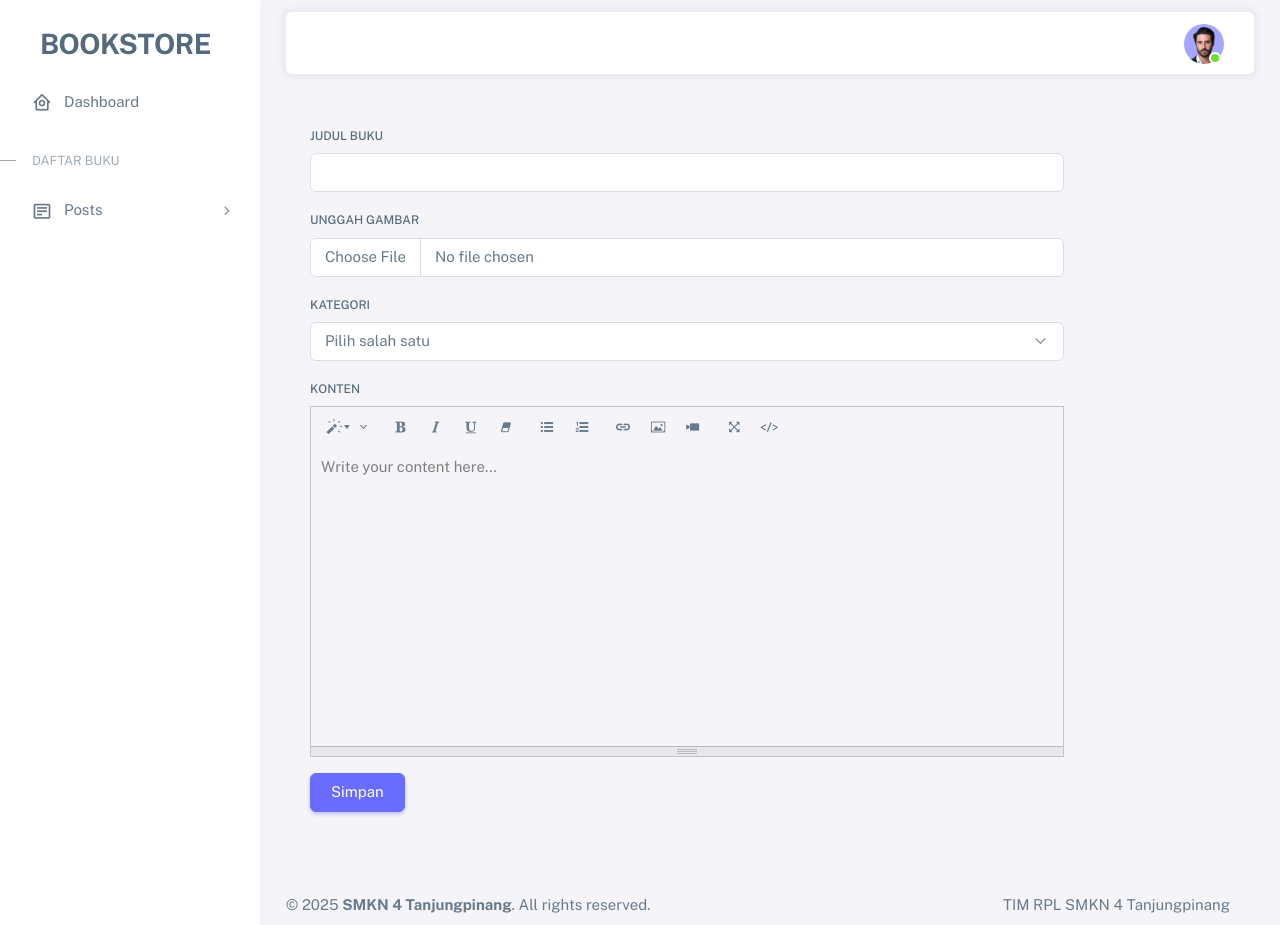
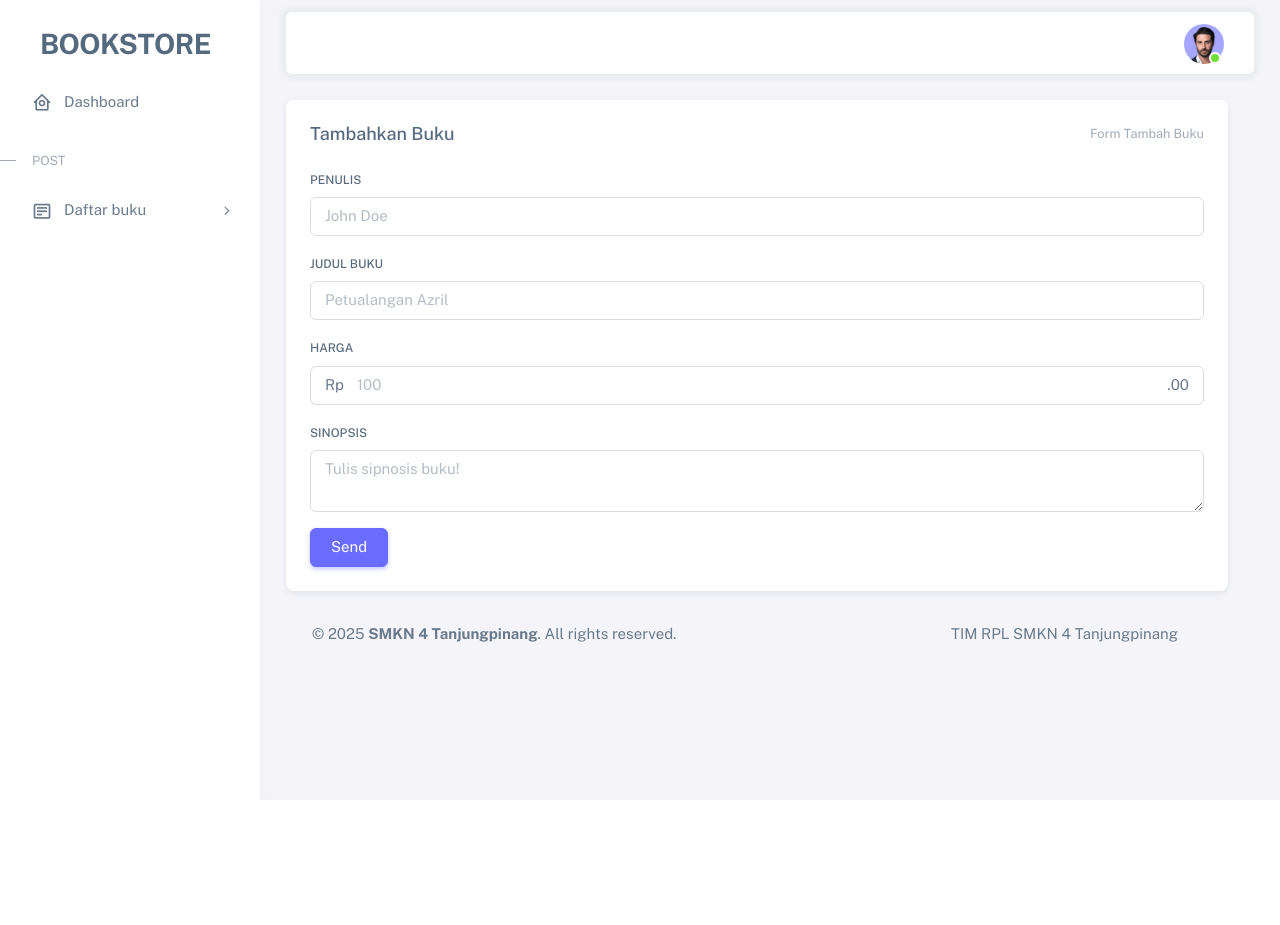
Before and after one commit to Afarras-R/Bookstore, a PHP site: page /books.php in a window 1280 px wide. After the commit the page ends 800 px from the top, so only its background shows below. Run offline with PHP 8.4, Linux system fonts and the light colour scheme; the visitor is signed in with stand-in values (Sample User, id 1); data that the repository does not hold is empty; some libraries are stand-ins or nearby versions.

```diff
--- a/.includes/navbar.php
+++ b/.includes/navbar.php
@@ -25,8 +25,7 @@ navbar-detached align-items-center bg-navbar-theme" id="layout-navbar">
                   </div>
                 </div>
                 <div class="flex-grow-1">
-                  <span class="fw-semibold d-block"><?php echo $name; ?></span>
-                  <small class="text-muted"><?php echo $role; ?></small>
+                  <span class="fw-semibold d-block"><?php echo $nama; ?></span>
                 </div>
               </div>
             </a>
--- a/.includes/sidemenu.php
+++ b/.includes/sidemenu.php
@@ -18,17 +18,17 @@
       </a>
     </li>
     <!-- Forms & Tables -->
-    <li class="menu-header small text-uppercase"><span class="menu-header-text">Daftar buku</span></li>
+    <li class="menu-header small text-uppercase"><span class="menu-header-text">Post</span></li>
     <!-- Forms -->
     <li class="menu-item">
-      <a href="javascript:void(0);" class="menu-link menu-toggle">
+    <a href="javascript:void(0);" class="menu-link menu-toggle">
         <i class="menu-icon tf-icons bx bx-detail"></i>
-        <div data-i18n="Posts">Posts</div>
+        <div data-i18n="Posts">Daftar buku</div>
       </a>
       <ul class="menu-sub">
         <li class="menu-item">
-          <a href="posts.php" class="menu-link">
-            <div data-i18n="Basic Inputs">Post Baru</div>
+          <a href="books.php" class="menu-link">
+            <div data-i18n="Basic Inputs">Buku</div>
           </a>
         </li>
         <li class="menu-item">
--- a/.includes/toast_notification.php
+++ b/.includes/toast_notification.php
@@ -1,8 +1,3 @@
-<?php
-$notification = $_SESSION['notification'] ?? null;
-unset($_SESSION['notification']);
-?>
-
 <!-- Bootstrap Toast -->
 <?php if ($notification): ?>
   <div id="notifikasi" class="bs-toast toast fade bg-<?= $notification['type'] ?> position-absolute m-3 end-0" role="alert" data-bs-autohide="true">
--- a/books.php
+++ b/books.php
@@ -1,57 +1,55 @@
 <?php
 // Menyertakan header halaman
 include '.includes/header.php';
+include '.includes/toast_notification.php';
 ?>
 
 <div class="container-xxl flex-grow-1 container-p-y">
     <!-- Judul Halaman -->
     <div class="row">
-        <!-- Form untuk menambahkan postingan baru -->
-         <div class="col-md-10">
-            <div class="card- mb-4">
+        <div class="row">
+            <div class="col-xl">
+                <div class="card mb-4">
+                    <div class="card-header d-flex justify-content-between align-items-center">
+                        <h5 class="mb-0">Tambahkan Buku</h5>
+                        <small class="text-muted float-end">Form Tambah Buku</small>
+                    </div>
                     <div class="card-body">
-                    <form method="POST" action="proses_post.php" enctype="multipart/form-data">
-                        <!-- Input untuk judul postingan -->
+                        <form>
                             <div class="mb-3">
-                            <label for="post_title" class="form-label">Judul Buku</label>
-                            <input type="text" class="form-control" name="post-title" required>
+                                <label class="form-label" for="basic-default-fullname">Penulis</label>
+                                <input type="text" class="form-control" id="basic-default-fullname" placeholder="John Doe" name="penulis" />
                             </div>
-                        <!-- Input untuk mengunggah Gambar -->
                             <div class="mb-3">
-                            <label for="formFile" class="form-label">Unggah Gambar</label>
-                            <input type="file" class="form-control" name="image" accept="image/*" />
+                                <label class="form-label" for="basic-default-fullname">Judul Buku</label>
+                                <input type="text" class="form-control" id="basic-default-name" placeholder="Petualangan Azril" name="judulBuku" />
                             </div>
-                        <!-- Dropdown untuk memilih kategori -->
                             <div class="mb-3">
-                            <label for="category_id" class="form-label">Kategori</label>
-                            <select class="form-select" name="category_id" required>
-                                <!-- Mengambil data kategori dari database untuk mengisi opsi dropdown -->
-                                <option value="" selected disabled>Pilih salah satu</option>
-                                <?php
-                                $query = "SELECT * FROM categories"; // Query untuk mengambil data kategoori
-                                $result = $conn->query($query); // Menjalankan query
-                                if ($result->num_rows > 0){ // Jika terdapat data kategori
-                                    while ($row = $result->fetch_assoc()) { // Iterasi setiap kategori
-                                        echo "<option value='" . $row["category_id"] . "'>" . $row["category_name"] . "</option>";
-                                    }
-                                }
-                                ?>
-                            </select>
+                                <label class="form-label" for="basic-default-name">Harga</label>
+                                <div class="input-group input-group-merge">
+                                    <span class="input-group-text">Rp</span>
+                                    <input
+                                        type="text"
+                                        class="form-control"
+                                        placeholder="100"
+                                        aria-label="Amount (in Rupiah)"
+                                        name="harga"/>
+                                    <span class="input-group-text">.00</span>
                                 </div>
-                        <!-- Textarea untuk konten postingan -->
+                            </div>
                             <div class="mb-3">
-                            <label for="content" class="form-label">Konten</label>
-                            <textarea name="content" id="content" class="form-control" required></textarea>
+                                <label class="form-label" for="basic-default-message">Sinopsis</label>
+                                <textarea
+                                    id="basic-default-message"
+                                    class="form-control"
+                                    placeholder="Tulis sipnosis buku!"
+                                    name="sinopsis"></textarea>
                             </div>
-                        <!-- Tombol submit -->
-                        <button type="submit" name="simpan" class="btn btn-primary">Simpan</button>
+                            <button type="submit" class="btn btn-primary">Send</button>
                         </form>
                     </div>
                 </div>
             </div>
-     </div>
-</div>
-<?php
-// Menyertakan footer halaman
-include '.includes/footer.php';
-?>
+
+
+            <?php include '.includes/footer.php'; ?>
```
Also changed, not shown: auth/login_auth.php (+31 -40 lines), dashboard.php (+37 -27 lines). Lines whose indentation alone changed are shown as unchanged.
